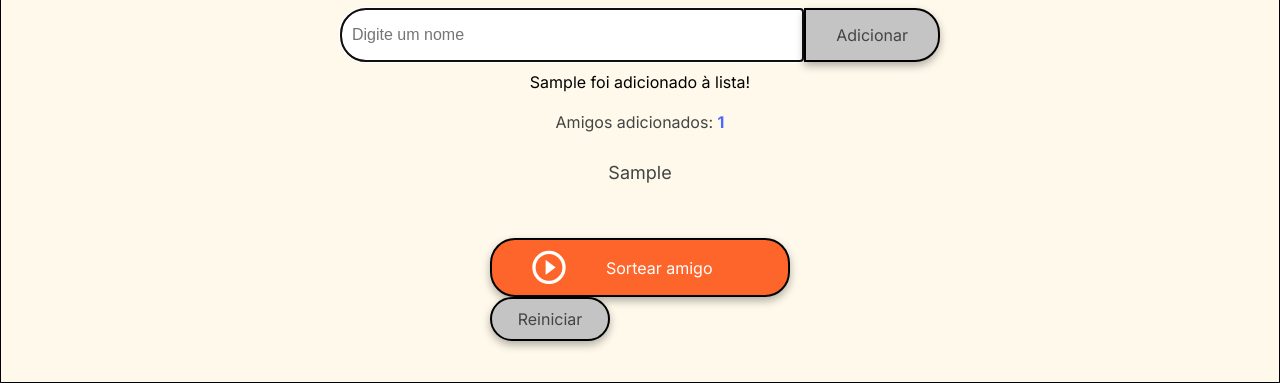
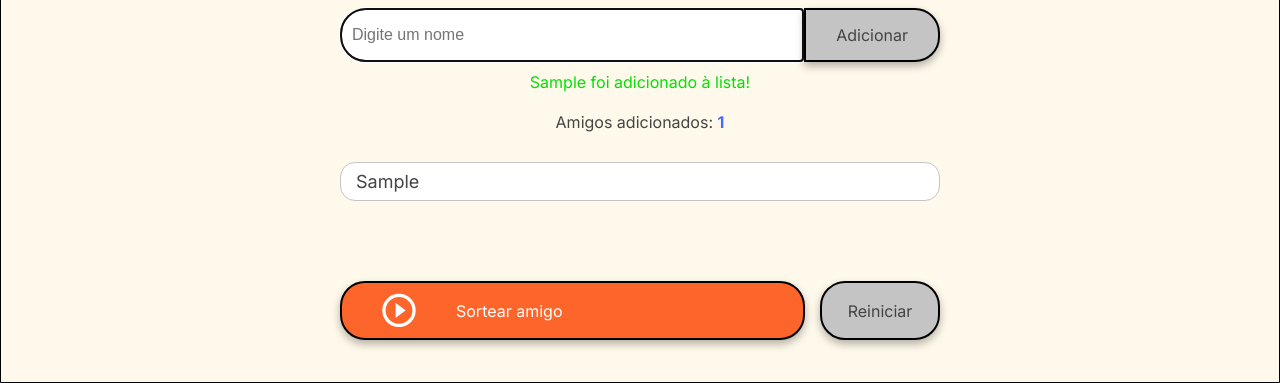
Before and after one commit to Clepf/challenge-amigo-secreto_pt-main, a plain HTML site: page index.html in a window 1280 px wide. Both pictures are taken after typing "Sample" into the empty fields and a click on the button "Adicionar". Shown: the part 417-800 px from the top of the page. Drawn offline with Linux system fonts and the light colour scheme.

Commit message:
ajusta layout e estilização da lista de amigos e botões

```diff
--- a/style.css
+++ b/style.css
@@ -6,6 +6,8 @@
     --color-button-hover: #e55720;
     --color-text: #444444;
     --color-white: #FFFFFF;
+    --color-success: #05DF05;
+    --color-highlight: #ff9800;
 }
 
 /* Estilos gerais */
@@ -88,8 +90,12 @@ body {
 }
 
 .button-container {
-    width: 300px;
-    justify-content: center;
+    width: 100%;
+    max-width: 600px;
+    display: flex;
+    justify-content: space-between;
+    margin-top: 20px;
+    gap: 15px;
 }
 
 /* Estilos de entrada de texto */
@@ -145,6 +151,17 @@ ul {
     font-family: "Inter", sans-serif;
     font-size: 18px;
     margin: 20px 0;
+    width: 100%;
+    max-width: 600px;
+}
+
+/* Estilização dos itens da lista de nomes */
+.name-list li {
+    padding: 8px 15px;
+    margin-bottom: 5px;
+    border-radius: 15px;
+    background-color: var(--color-white);
+    border: 1px solid var(--color-tertiary);
 }
 
 .result-list {
@@ -155,15 +172,17 @@ ul {
     text-align: center;
 }
 
+
+
 /* Botão de sortear título */
 .button-draw {
     display: flex;
     align-items: center;
-    width: 100%;
     padding: 10px 40px;
     color: var(--color-white);
     background-color: var(--color-button);
     font-size: 16px;
+    flex-grow: 1;
 }
 
 .button-draw img {
```
Also changed, not shown: index.html (line endings or trailing spaces).
